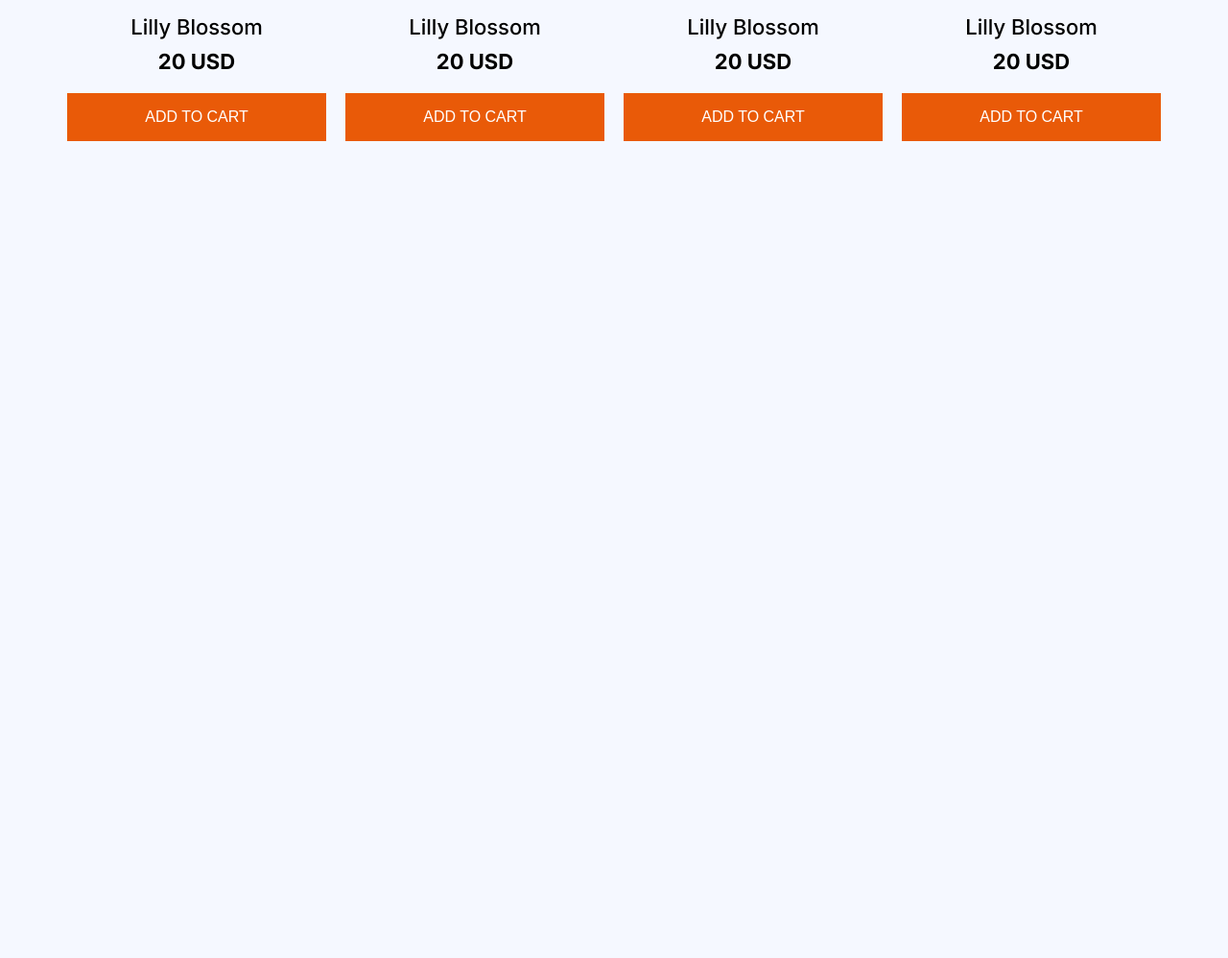
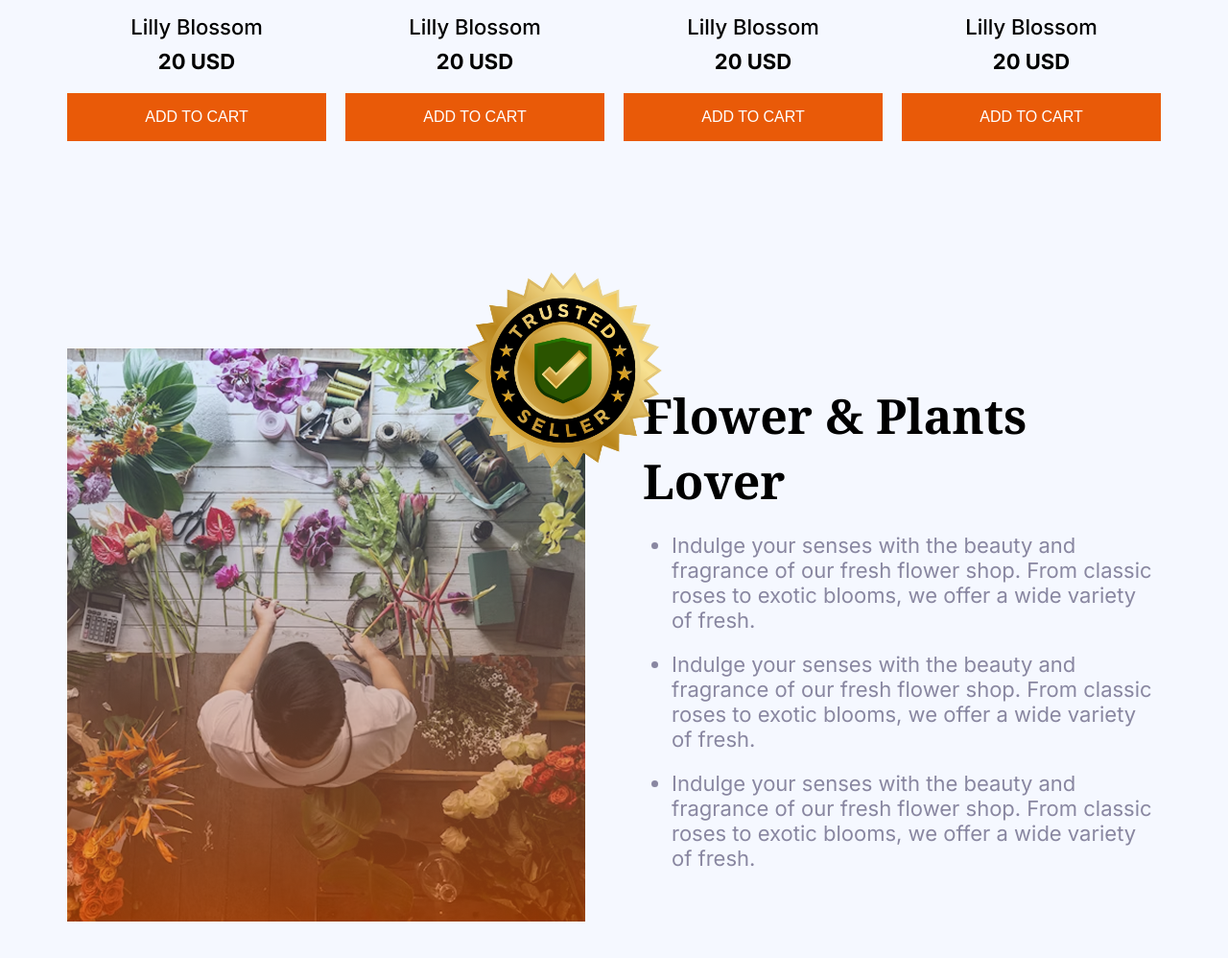
Before and after one commit to kamrul397/Assainment_2, a plain HTML site: page index.html in a window 1280 px wide. Shown: the part 1847-2845 px from the top of the page at 96% size. Before the commit the page ends 2000 px from the top, so only its background shows below. Drawn offline with Linux system fonts and the light colour scheme.

Commit message:
hero section added

```diff
--- a/index.html
+++ b/index.html
@@ -163,6 +163,37 @@
           </div>
         </div>
       </section>
+
+      <!-- section hero -->
+      <section class="hero">
+        <div class="hero-img">
+          <img src="./assets/trusted-badge.png" alt="" class="hero-batch" />
+          <img src="./assets/flower-store.png" alt="" class="hero-title-img" />
+        </div>
+
+        <div class="hero-right">
+          <h3 class="hero-title">Flower & Plants Lover</h3>
+          <div class="hero-para">
+            <ul class="hero-list">
+              <li>
+                Indulge your senses with the beauty and fragrance of our fresh
+                flower shop. From classic roses to exotic blooms, we offer a
+                wide variety of fresh.
+              </li>
+              <li>
+                Indulge your senses with the beauty and fragrance of our fresh
+                flower shop. From classic roses to exotic blooms, we offer a
+                wide variety of fresh.
+              </li>
+              <li>
+                Indulge your senses with the beauty and fragrance of our fresh
+                flower shop. From classic roses to exotic blooms, we offer a
+                wide variety of fresh.
+              </li>
+            </ul>
+          </div>
+        </div>
+      </section>
     </main>
   </body>
 </html>
--- a/style.css
+++ b/style.css
@@ -150,3 +150,57 @@ body {
   font-size: 22px;
   font-weight: 700;
 }
+
+/* hero start */
+.hero {
+  display: flex;
+  flex-direction: row;
+  margin-top: 210px;
+  margin-bottom: 135px;
+  gap: 60px;
+}
+.hero-img {
+  position: relative;
+  /* flex: 1; */
+}
+.hero-batch {
+  position: absolute;
+  width: 286px;
+  height: 286px;
+  top: -120px;
+  right: -120px;
+}
+.hero-title-img {
+  width: 100%;
+}
+.hero-right {
+  flex: 1;
+  display: flex;
+  flex-direction: column;
+  justify-content: center;
+  align-items: center;
+  gap: 20;
+}
+/* .hero-para {
+  gap: 20px;
+} */
+.hero-list {
+  list-style-type: disc;
+  padding-left: 30px;
+  color: var(--p-color);
+  font-family: "Inter", sans-serif;
+}
+.hero-list li {
+  font-family: Inter;
+  font-size: 22px;
+  font-weight: 400;
+  margin-bottom: 20px;
+}
+
+.hero-title {
+  font-family: Noto Serif;
+  font-size: 50px;
+  font-weight: 700;
+  line-height: 68px;
+  margin-bottom: 20px;
+}
```
